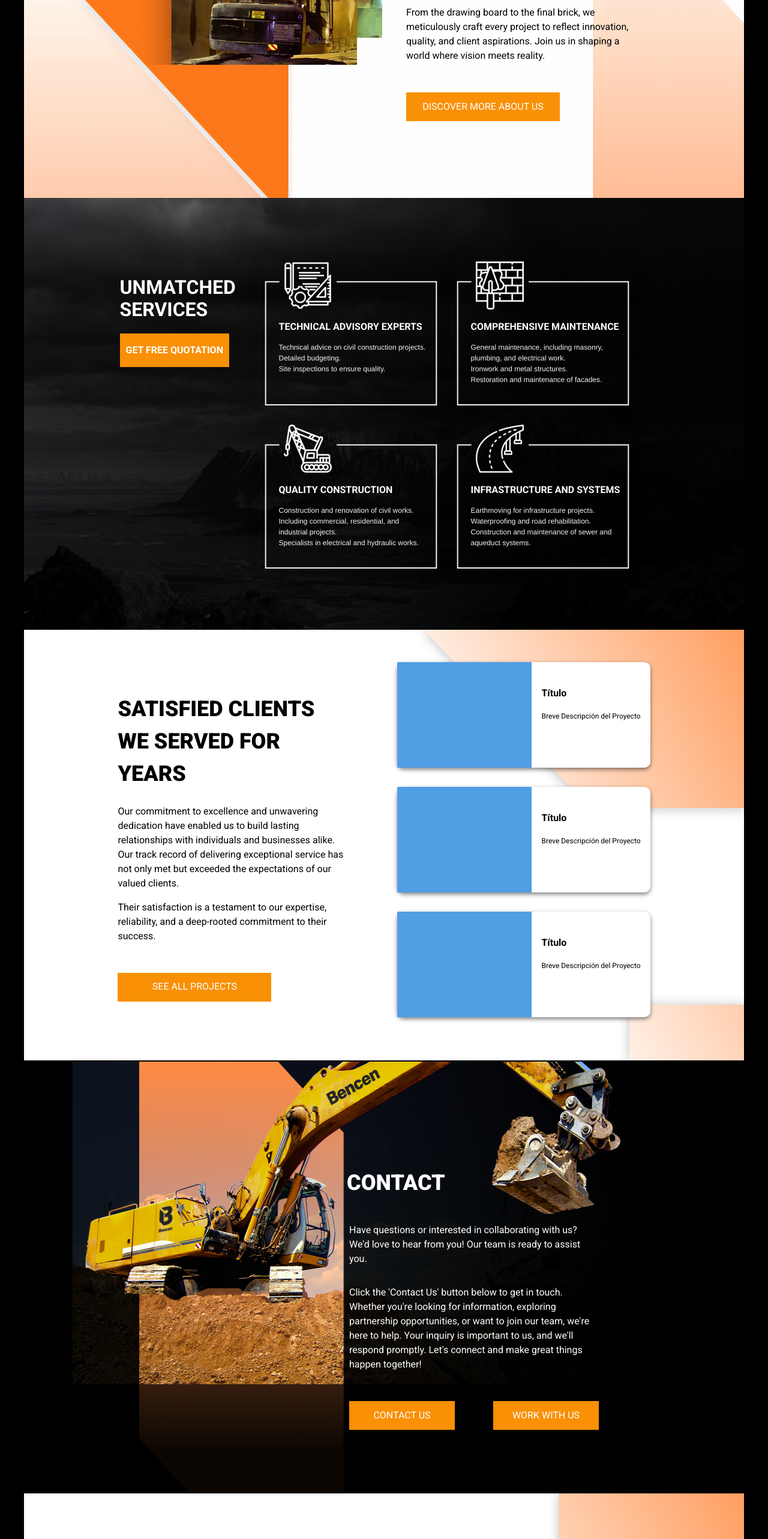
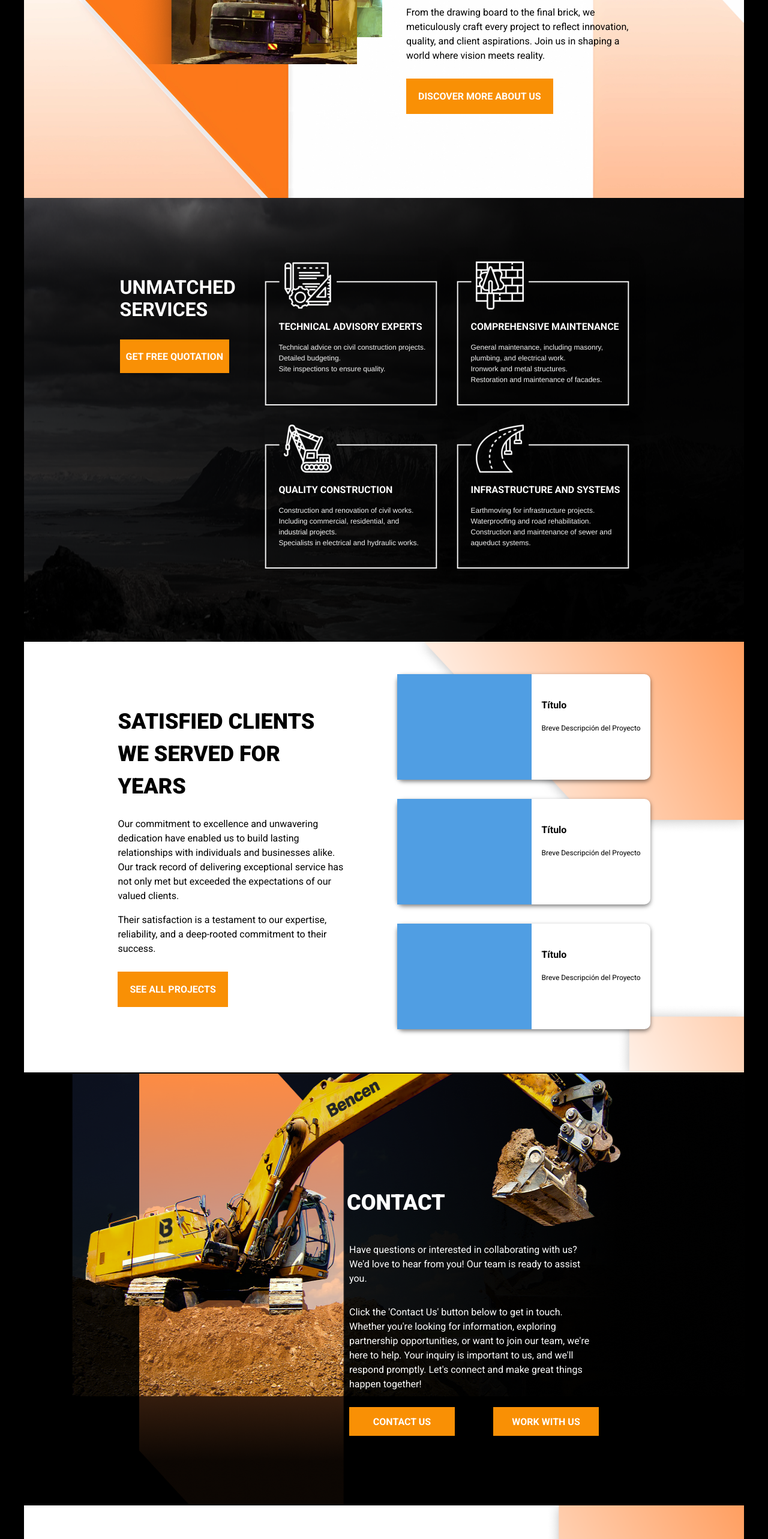
Before and after one commit to ipiccardo/bencen, a Next.js app: page / in a window 1280 px wide. Shown: the part 1220-3786 px from the top of the page at 60% size. Built offline with nearby package versions, Linux system fonts and the light colour scheme.

Commit message:
Se modifican detalles del home

```diff
--- a/src/app/components/Footer/footer.module.css
+++ b/src/app/components/Footer/footer.module.css
@@ -1,6 +1,7 @@
 .quotation__container {
   width: 100%;
   background-color: var(--black-color);
+  margin-top: -10px;
 }
 
 .footer,
--- a/src/app/components/Service_Card/serviceCard.module.css
+++ b/src/app/components/Service_Card/serviceCard.module.css
@@ -75,6 +75,7 @@
   height: 299px;
   top: -24px;
   position: relative;
+  padding-bottom: 20px;
 }
 
 .serviceCard:hover .group {
--- a/src/app/dashboard/page.module.css
+++ b/src/app/dashboard/page.module.css
@@ -1,6 +1,10 @@
 .homePageContainer {
   display: flex;
   flex-direction: column;
+}
+
+.homePageContainer button {
+  margin: 10px 0;
 }
 
 .homePageContainer section {
@@ -149,13 +153,11 @@
 
 .threeSectionContainer button {
   height: 56px;
-  background-color: #f99005;
-  color: #ffffff;
   font-size: 16px;
   line-height: 1.5;
   font-weight: 700;
   border: 0;
-  padding: 10px;
+  /* padding: 10px; */
 }
 
 .unmatchedServicesContainer {
@@ -170,7 +172,7 @@
   margin-top: 20px;
 }
 
-.unmatchedServicesParagraohContainer h1 {
+.unmatchedServicesParagraphContainer h1 {
   width: 241px;
 }
 
@@ -193,8 +195,6 @@
 .aboutUsButton {
   height: 48px;
   width: 256px;
-  background-color: #f99005;
-  color: white;
   border: 0px;
   margin-top: 33px;
 }
@@ -220,8 +220,6 @@
 .clientButton {
   height: 48px;
   width: 256px;
-  background-color: #f99005;
-  color: white;
   border: 0px;
   margin-top: 33px;
 }
@@ -294,6 +292,10 @@
   height: 760px !important;
 }
 
+.threeSectionContainer {
+  padding-bottom: 20px;
+}
+
 @media (max-width: 1217px) {
   .unmatchedServicesContainer {
     display: flex;
@@ -306,11 +308,16 @@
     max-width: 100%;
     height: auto;
   }
+
   .threeSectionContainer button {
     position: absolute;
     top: 600px;
     left: 50%;
     transform: translate(-50%, -50%);
+  }
+  .unmatchedServicesParagraphContainer h1 {
+    width: 100%;
+    text-align: center;
   }
 }
 
@@ -331,6 +338,9 @@
     background-image: url("/images/FrameThree.png");
     background-size: cover;
     height: 760px !important;
+  }
+  .threeSectionContainer {
+    padding-bottom: 0px;
   }
   .fourSectionContainer {
     background-image: url("/images/FrameFour.png");
@@ -403,7 +413,7 @@
     background-image: url("/images/FrameFour.png");
     background-size: cover;
     height: 100% !important;
-    padding-bottom: 100px;
+    padding-bottom: 0;
   }
 
   .fourSectionContainer .containerAbsolute {
@@ -452,6 +462,7 @@
   }
   .clientCardContainer {
     flex-direction: column-reverse;
+    gap: 32px;
   }
   .clientParagraphContainer {
     width: 80%;
@@ -460,6 +471,11 @@
     display: flex;
     flex-direction: column;
     align-items: center;
+  }
+
+  .clientParagraphContainer h1 {
+    text-wrap: balance;
+    text-align: center;
   }
 
   .clientButton {
--- a/src/app/dashboard/page.tsx
+++ b/src/app/dashboard/page.tsx
@@ -11,6 +11,7 @@ import Image from "next/image";
 import AboutUsCard from '../components/aboutUs_Card/AboutUsCard'
 import ClientCard from "../components/Clients_Card/ClientCard";
 import NewsCard from "../components/News_Card/NewsCard";
+import Button from "../components/Ui/Button";
 
 
 const HomePage = () => {
@@ -75,7 +76,11 @@ const HomePage = () => {
                       innovation, quality, and client aspirations. Join us in shaping a world where vision meets
                       reality.
                     </p>
-                    <button className={classes.aboutUsButton}>DISCOVER MORE ABOUT US</button>
+                    <Button
+                      href={""}
+                      text="DISCOVER MORE ABOUT US"
+                      classNameContent="padding-20"
+                    />
                   </div>
                 </div>
               </div>
@@ -90,7 +95,12 @@ const HomePage = () => {
                 <div className={classes.unmatchedServicesContainer}>
                   <div className={classes.unmatchedServicesParagraphContainer}>
                     <h1>UNMATCHED SERVICES</h1>
-                    <button>GET FREE QUOTATION</button>
+                    <Button
+                      href={""}
+                      text="GET FREE QUOTATION"
+                      classNameContent="padding-10"
+                    />
+
                   </div>
                   <UnmatchedCards />
                 </div>
@@ -111,7 +121,11 @@ const HomePage = () => {
 
                     </p>
                     <p>Their satisfaction is a testament to our expertise, reliability, and a deep-rooted commitment to their success.</p>
-                    <button className={classes.clientButton}>SEE ALL PROJECTS</button>
+                    <Button
+                      href={""}
+                      text="SEE ALL PROJECTS"
+                      classNameContent="padding-20"
+                    />
                   </div>
                 </div>
               </div>
@@ -128,8 +142,16 @@ const HomePage = () => {
                   <p>Have questions or interested in collaborating with us? We'd love to hear from you! Our team is ready to assist you.</p>
                   <p>Click the 'Contact Us' button below to get in touch. Whether you're looking for information, exploring partnership opportunities, or want to join our team, we're here to help. Your inquiry is important to us, and we'll respond promptly. Let's connect and make great things happen together!</p>
                   <div className={classes.buttonContainer}>
-                    <button className={classes.aboutUsButton}>CONTACT US</button>
-                    <button className={classes.aboutUsButton}>WORK WITH US</button>
+                    <Button
+                      href={""}
+                      text="CONTACT US"
+                      classNameContent="padding-10"
+                    />
+                    <Button
+                      href={""}
+                      text="WORK WITH US"
+                      classNameContent="padding-10"
+                    />
                   </div>
                 </div>
               </div>
```
